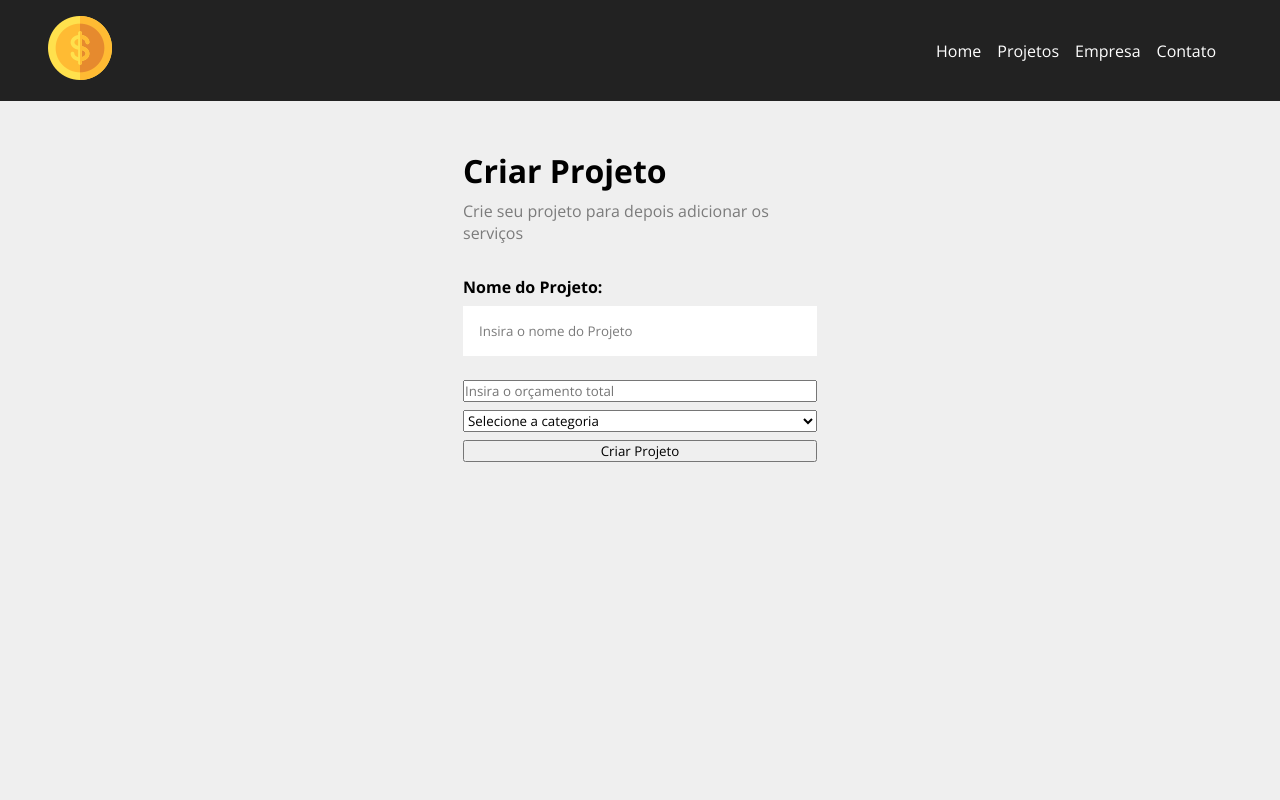
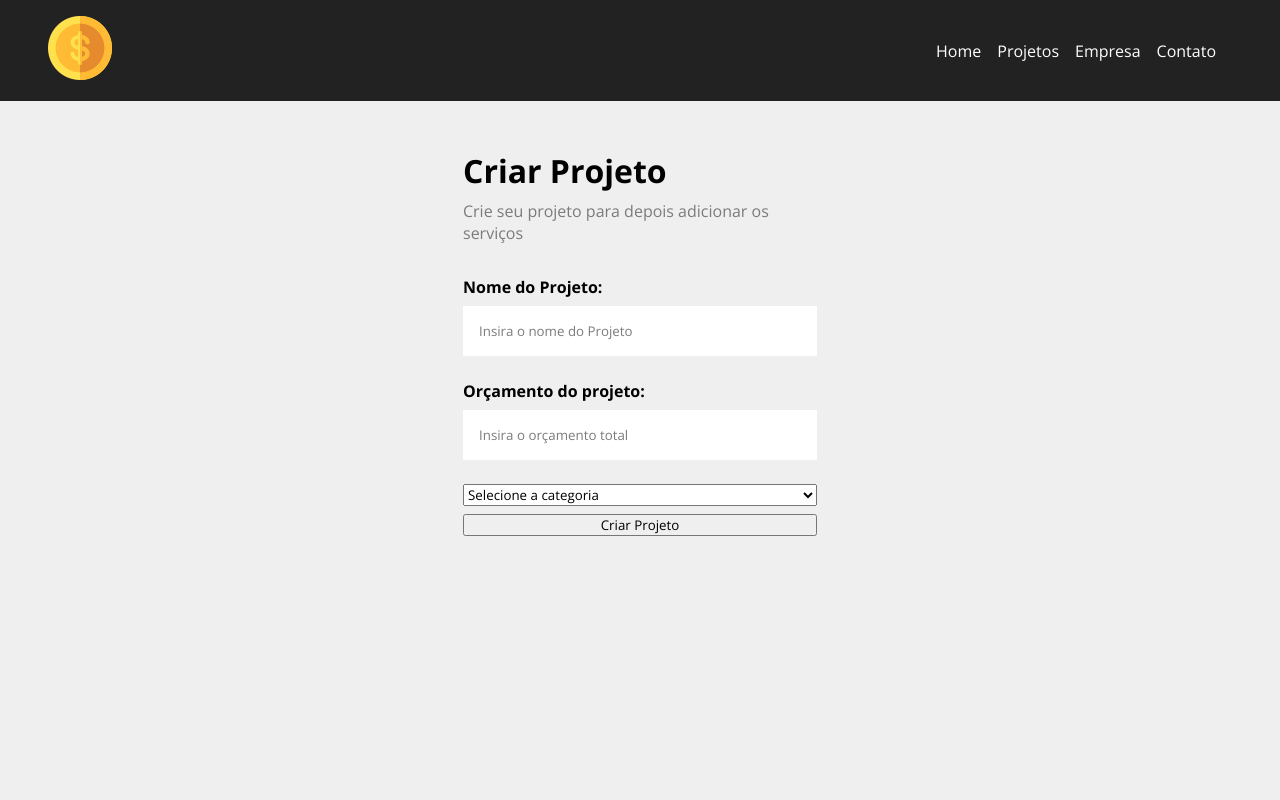
Before and after one commit to RafaelHDSV/Costs, a React (Create React App) app: page /newproject in a window 1280 px wide. Shown: the top 800 px of the page. Built offline with nearby package versions, Linux system fonts and the light colour scheme; the HTML template or start-up script is replaced by a standard one.

Commit message:
Updating select

```diff
--- /dev/null
+++ b/src/components/form/Select.module.css
@@ -0,0 +1,20 @@
+.form_control {
+    display: flex;
+    flex-direction: column;
+    margin-bottom: 1rem;
+}
+
+.form_control label {
+    margin-bottom: .5rem;
+    font-weight: bold;
+}
+
+.form_control input {
+    padding: 1rem;
+    border-radius: 0;
+    border: none;
+}
+
+.form_control input::placeholder {
+    color: #7b7b7b;
+}
--- a/src/components/project/ProjectForm.js
+++ b/src/components/project/ProjectForm.js
@@ -7,7 +7,7 @@ const ProjectForm = () => {
     return (
         <form className={styles.form}>
             <Input type='text' text='Nome do Projeto' name='name' placeholder='Insira o nome do Projeto'></Input>
-            <input type="number" placeholder='Insira o orçamento total' />
+            <Input type='number' text='Orçamento do projeto' name='budget' placeholder='Insira o orçamento total'></Input>
 
             <select name="category_id">
                 <option disabled selected>Selecione a categoria</option>
```
Also changed, not shown: src/components/form/Select.js (added, +15 -0 lines).
